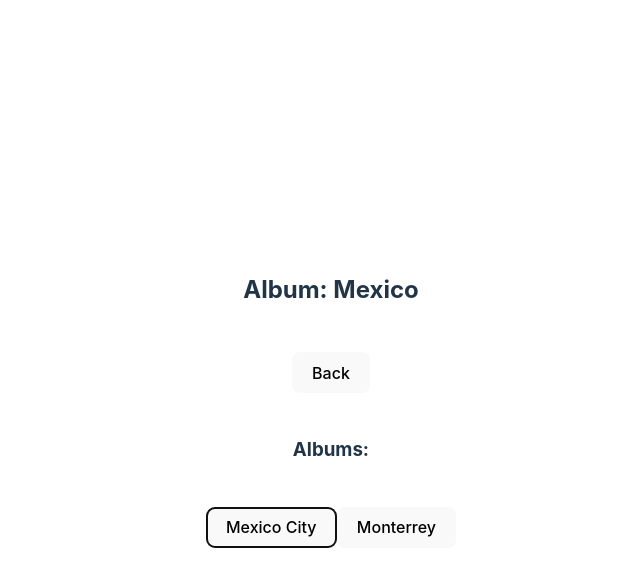
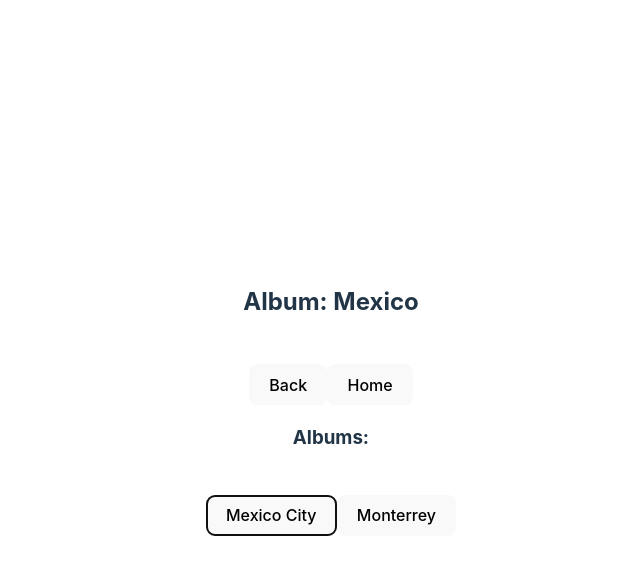
Before and after one commit to geekylink/static-image-gallery, a React (Vite) app: page / in a window 1280 px wide. Both pictures are taken after a click on the button "Mexico". Shown: the top 586 px of the page, without its empty margins (309-949 px from the left). Built offline with nearby package versions, Linux system fonts and the light colour scheme.

Commit message:
Moved core logic out of the Albums component

```diff
--- a/src/App.tsx
+++ b/src/App.tsx
@@ -7,37 +7,62 @@ import { Albums } from "./components";
 import {getAlbumPath} from "./components/Albums/Albums.functions";
 
 
+const GALLERY_TITLE = "Travel Pictures";
+
+
 function App() {
 
   const [imagePath, setImagePath] = useState("");
-  const [pastAlbumList, setPastAlbumList] = useState(undefined);
+  const [albumList, setAlbumList] = useState([]);
+
+  const album = albumList[albumList.length-1]; // Current level of album
 
   return (
     <div className="App">
       <div>
-        {(imagePath === "")
-          ? <Albums OnImageClick={(albumList) => {
-              setImagePath(getAlbumPath(albumList));
-              setPastAlbumList(albumList);
-            }} startAlbumList={pastAlbumList} />
-          :
-          <>
+        <div>
+          {(album != null) /* Album Name */
+                  ? <>
+                      <h2>{(album.type == "dir")
+                          ? <>Album: {album.file}</>
+                          : <>{album.file}</>
+                        }
+                      </h2><br />
                       <button onClick={() => {
                           setImagePath("");
 
-              let newAlbumList = pastAlbumList.concat();
+                          let newAlbumList = albumList.concat();
                           newAlbumList.pop();
                           console.log(newAlbumList);
-              setPastAlbumList(newAlbumList);
-            }}>
+                          setAlbumList(newAlbumList);
+                        }}
+                      >
                         Back
                       </button>
                       <button onClick={() => {
                         setImagePath("");
-              setPastAlbumList(undefined);
-            }}>
+                        setAlbumList([]);
+                        }}
+                      >
                         Home
                       </button>
+                    </>
+                  : <h2>{GALLERY_TITLE}</h2>
+          }
+        </div>
+
+        {(imagePath === "")
+          ? <Albums OnImageClick={(albumList) => {
+                setImagePath(getAlbumPath(albumList));
+                setAlbumList(albumList);
+              }}
+              albumList={albumList}
+              OnAlbumClick={(file) => {
+                setAlbumList(albumList.concat(file));
+              }}
+            />
+          :
+          <>
             <br />
             <a href={`${imagePath}`} target="_blank" rel="noopener noreferrer"><img src={`${imagePath}`} width={"100%"} /></a>
           </>
--- a/src/components/Albums/Albums.tsx
+++ b/src/components/Albums/Albums.tsx
@@ -4,29 +4,32 @@ import FileTree from "../../../data/image_meta.json"
 
 import {getAlbumPath} from "./Albums.functions";
 
+//import {ButtonBar} from "../";
+
 type AlbumsProps = {
     //OnImageClick: (imagePath: string) => void;
     OnImageClick?: (albumList: any) => void;
-    startAlbumList?: any;
+    OnAlbumClick?: (file: any) => void;
+    albumList: any;
 };
 
 export const Albums = ({
-    OnImageClick,
-    startAlbumList
+    OnImageClick = () => {},
+    OnAlbumClick = () => {},
+    albumList
 }: AlbumsProps) => {
 
-    const [pastAlbumList, setPastAlbumList] = useState(((startAlbumList === undefined) ? [] : startAlbumList));
-    const album = pastAlbumList[pastAlbumList.length-1];
+    const album = albumList[albumList.length-1];
 
     // Build the album images path
-    let albumPath = getAlbumPath(pastAlbumList);
+    let albumPath = getAlbumPath(albumList);
 
     // Either the root directory or a sub directory
-    let albumList = (album == null) ? FileTree.files.tree : album.subTree;
+    let albumTree = (album == null) ? FileTree.files.tree : album.subTree;
 
     // Does this album have sub albums?
     let albumHasSubs = false;
-    albumList.forEach((album) => {
+    albumTree.forEach((album) => {
         if (album.type === "dir") {
             albumHasSubs = true;
         }
@@ -34,37 +37,15 @@ export const Albums = ({
 
     return (<>
         <div>
-            {(album != null) /* Album Name */
-                ? <>
-                    <h2>Album: {album.file}</h2><br />
-
-                    <button onClick={() => { /* Back Button */
-                        let newAlbumList = pastAlbumList.concat();
-                        newAlbumList.pop();
-                        setPastAlbumList(newAlbumList);
-                    }}>
-                        Back
-                    </button>
-                    {(pastAlbumList.length > 1)
-                        ?
-                        <button onClick={() => {setPastAlbumList([]); }}>
-                            Home
-                        </button>
-                        : null
-                    }
-                  </>
-                : null
-            }
-
-            <div><br />
+            <div>
                 {(albumHasSubs) /* List sub albums */
                     ? <><h3>Albums:</h3><br /></>
                     : null
                 }
-                {albumList.map((file, key) => (
+                {albumTree.map((file, key) => (
                     ((file.type === "dir")
                         ? <button onClick={() => {
-                            setPastAlbumList(pastAlbumList.concat(file));
+                            OnAlbumClick(file);
                         }}>{file.file}</button>
                         :
                         null
@@ -73,10 +54,10 @@ export const Albums = ({
             </div>
 
             <div>
-                {albumList.map((file, key) => (
+                {albumTree.map((file, key) => (
                     ((file.type === "image")
                         ? <>
-                            <a onClick={() => {OnImageClick(pastAlbumList.concat(file));}}><img src={`${albumPath}/${file.file}`} width={"30%"} /></a>&nbsp;&nbsp;
+                            <a onClick={() => {OnImageClick(albumList.concat(file));}}><img src={`${albumPath}/${file.file}`} width={"30%"} /></a>&nbsp;&nbsp;
                         </>
                         :
                         null
```
Also changed, not shown: src/components/index.ts (line endings or trailing spaces). Lines whose indentation alone changed are shown as unchanged.
